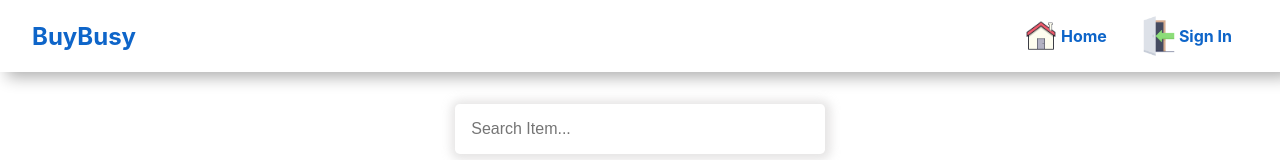
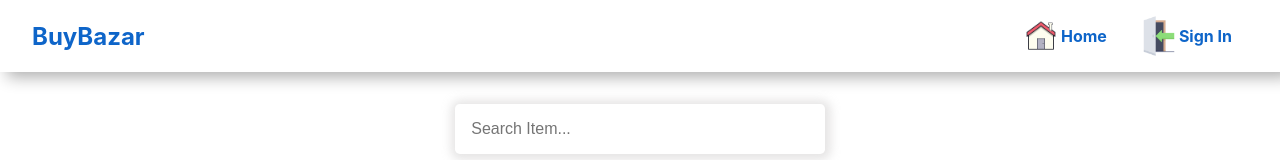
Before and after one commit to SimranMandal0211/BusyBuy_Redux, a React (Create React App) app: page / in a window 1280 px wide. Shown: the top 160 px of the page. Built offline with nearby package versions, Linux system fonts and the light colour scheme; no server answers; the database is empty.

Commit message:
Adding Site Name

```diff
--- a/src/components/Navbar.js
+++ b/src/components/Navbar.js
@@ -23,7 +23,7 @@ function Navbar(){
     <>
         <div className='nav-container'>
             <Link to='/'>
-                <h2>BuyBusy</h2>
+                <h2>BuyBazar</h2>
             </Link>
 
             <div className='nav-btns'>
```
